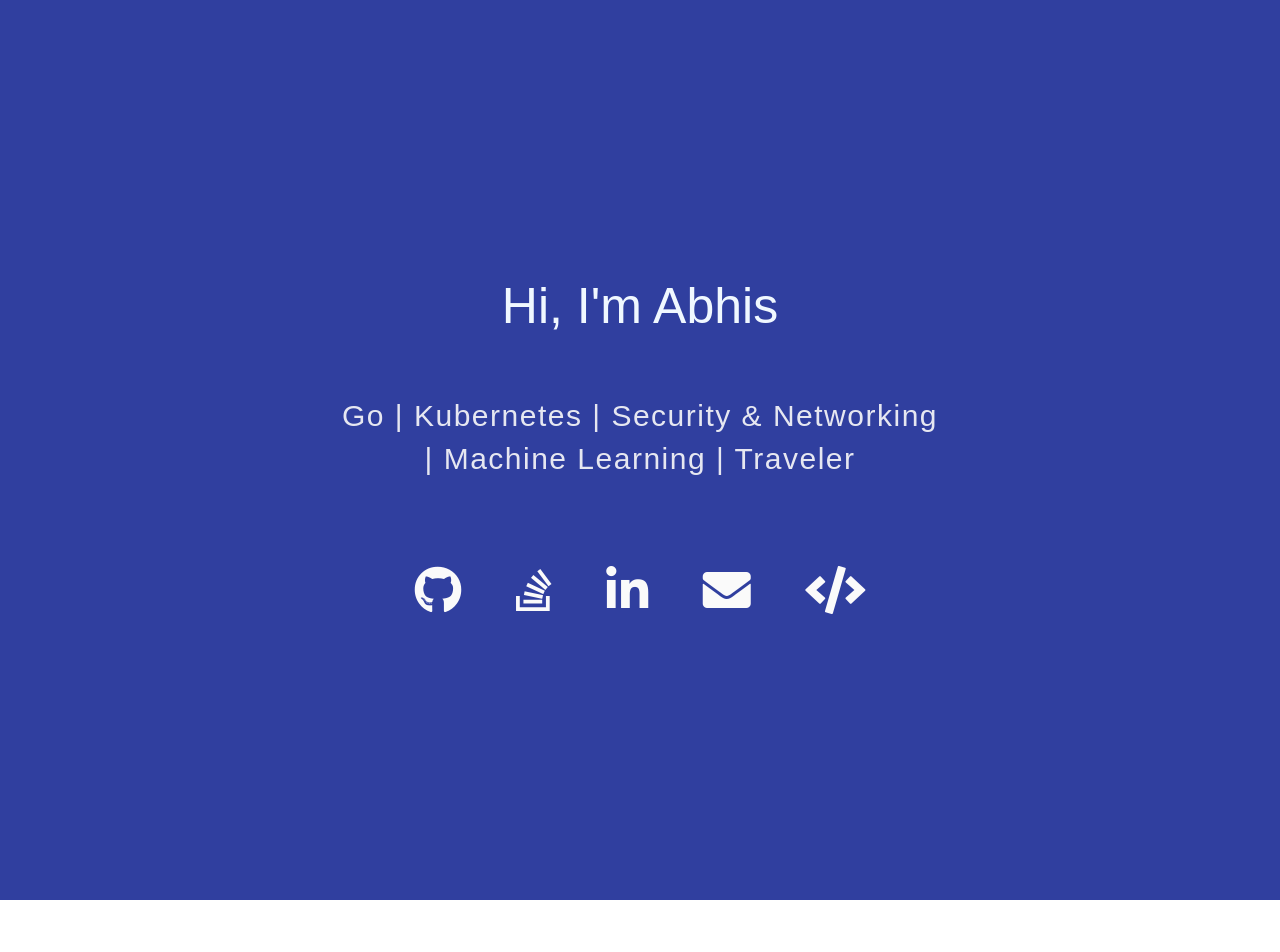
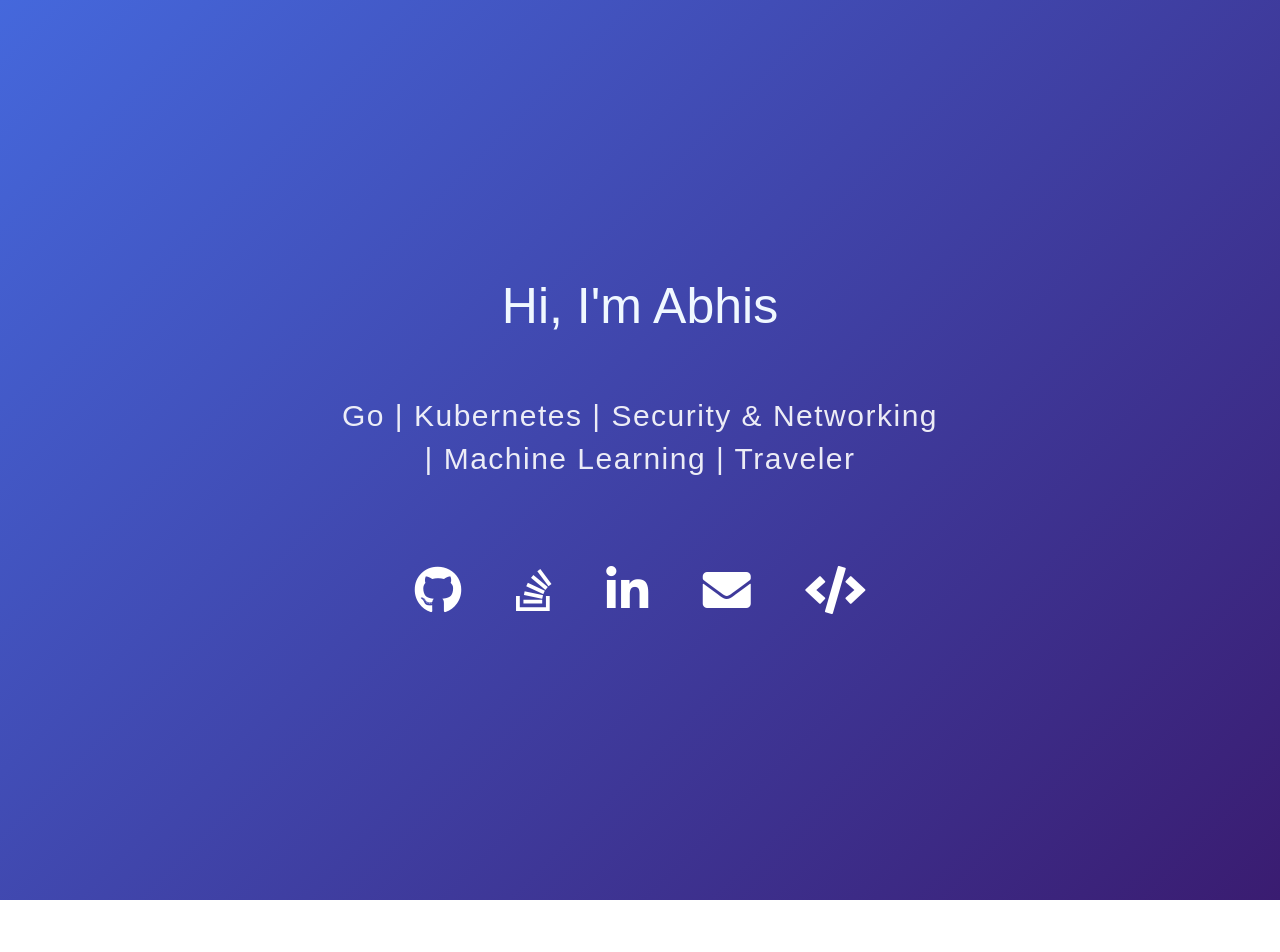
Before and after one commit to ZER-0-NE/zer-0-ne.github.io, a Jekyll site: the page index.html, which Jekyll copies as it is, in a window 1280 px wide. Shown: the top 952 px of the page. Built offline with Jekyll 4.4.1, drawn with Linux system fonts in a browser that asks for light colours; nearby versions of some CDN libraries; comment, search, counter and statistics services are not loaded; a style sheet for code colours, icons or effects is not loaded.

Commit message:
Update indigo-white.css

```diff
--- a/css/themes/indigo-white.css
+++ b/css/themes/indigo-white.css
@@ -1,14 +1,38 @@
 /* Theme */
 
 main {
-	background: #303F9F;
-	color: #FAFAFA;
+	background: linear-gradient(135deg, #4568dc, #3a1c71);
+	color: #FFFFFF;
+	transition: all 0.5s ease;
 }
 
 .icons-social a {
-	color: #FAFAFA;
+	color: #FFFFFF;
+	transition: transform 0.3s ease, opacity 0.3s ease;
+}
+
+.icons-social a:hover {
+	opacity: 0.8;
+	transform: translateY(-3px);
 }
 
 .icons-social a svg path{
-	fill: #FAFAFA;
+	fill: #FFFFFF;
 }
+
+/* Add subtle floating animation to main content */
+.intro {
+	animation: float 6s ease-in-out infinite;
+}
+
+@keyframes float {
+	0% {
+		transform: translateY(0px);
+	}
+	50% {
+		transform: translateY(-10px);
+	}
+	100% {
+		transform: translateY(0px);
+	}
+}
```
